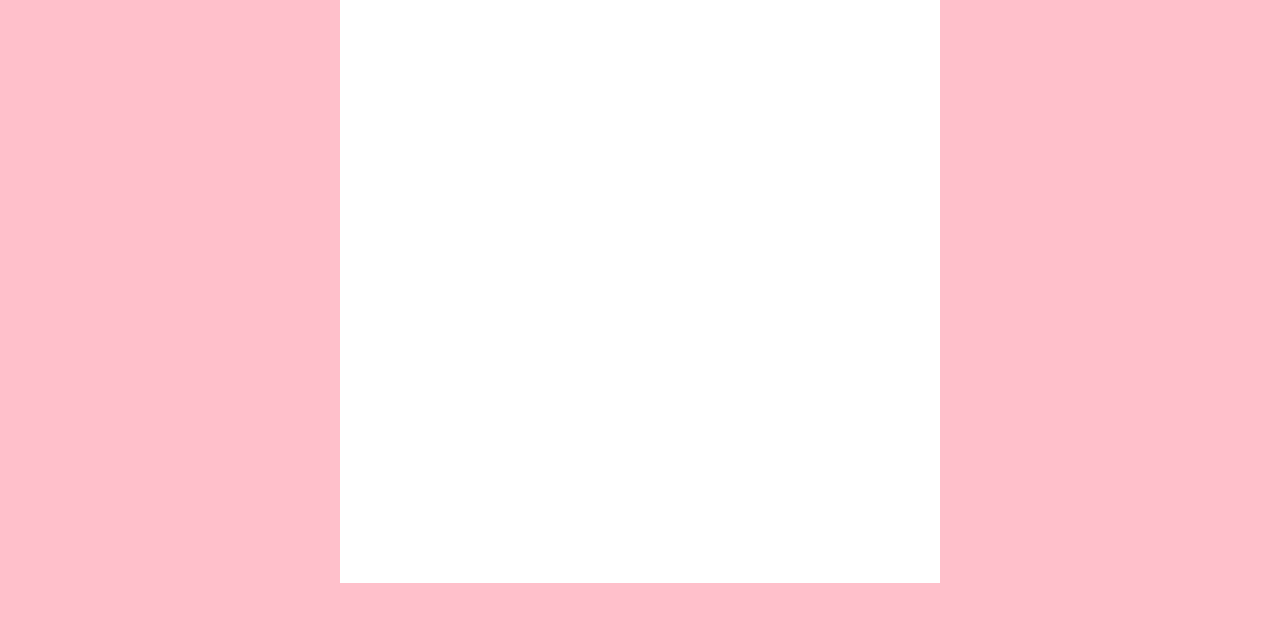
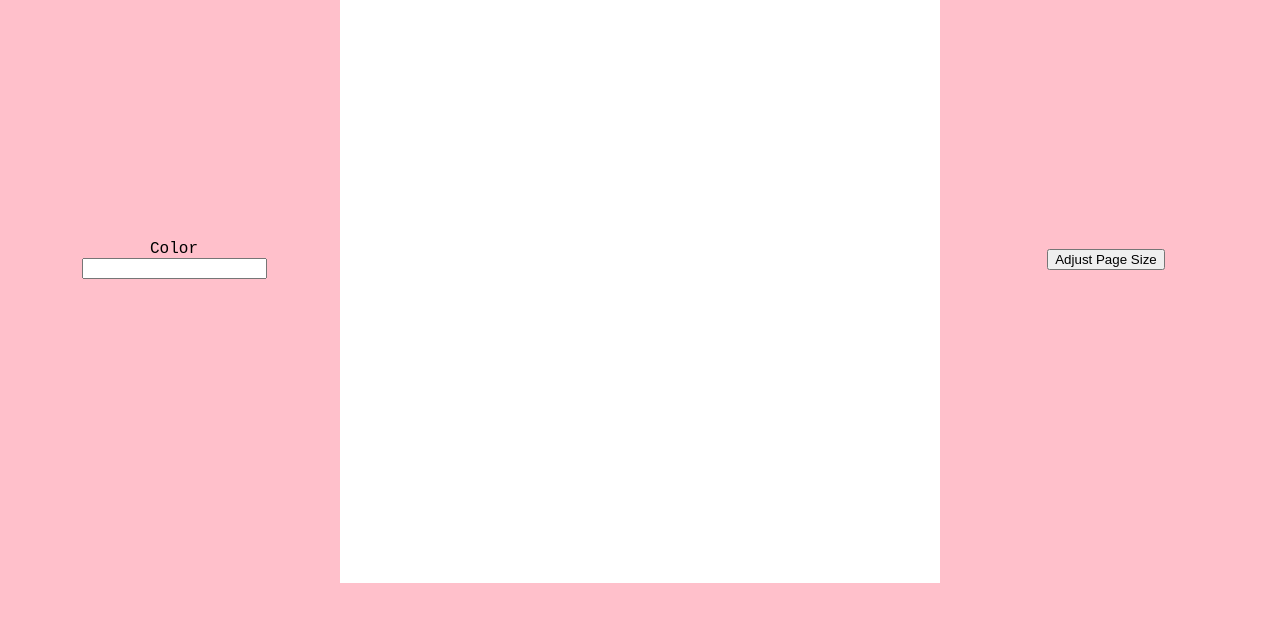
Before and after one commit to Caramel4764/etch-a-sketch, a plain HTML site: page index.html in a window 1280 px wide. Shown: the part 72-694 px from the top of the page. Drawn offline with Linux system fonts and the light colour scheme.

Commit message:
doc: add input for color and adjust page size button element

```diff
--- a/index.html
+++ b/index.html
@@ -7,10 +7,19 @@
   <link rel="stylesheet" href="./style.css">
 </head>
 <body>
-  <div id="content-div">
-    <h1 id="title">Etch-A-Sketch</h1>
-    <div id="container"></div>
-    <script src="./script.js"></script>
+  <div id="screen-div">
+    <div id="color-div">
+      <label>Color</label>
+      <input>
+    </div>
+    <div id="content-div">
+      <h1 id="title">Etch-A-Sketch</h1>
+      <div id="container"></div>
+      <script src="./script.js"></script>
+    </div>
+    <div id="page-div">
+      <button>Adjust Page Size</button>
+    </div>
   </div>
 </body>
 </html>
--- a/style.css
+++ b/style.css
@@ -22,6 +22,7 @@ body {
   height:600px;
   display:flex;
   flex-wrap:wrap;
+  flex:1;
 }
 .pixel{
   background-color: rgb(255, 255, 255);
@@ -30,3 +31,21 @@ body {
 .pixel:hover {
   background-color: rgb(226, 226, 226);
 }
+#screen-div {
+  display:flex;
+}
+#color-div {
+  flex:1;
+  display:flex;
+  flex-direction: column;
+  align-items: center;
+  justify-content: center;
+
+}
+#page-div {
+  flex:1;
+  display:flex;
+  flex-direction: column;
+  align-items: center;
+  justify-content: center;
+}
```
